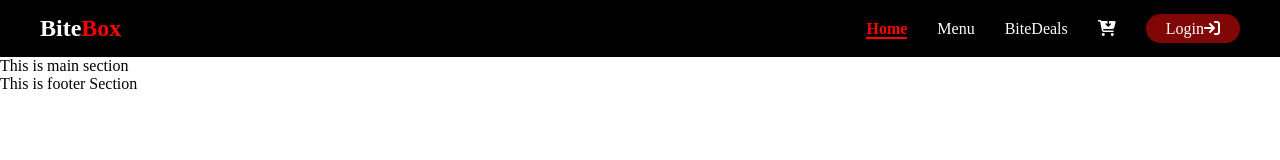
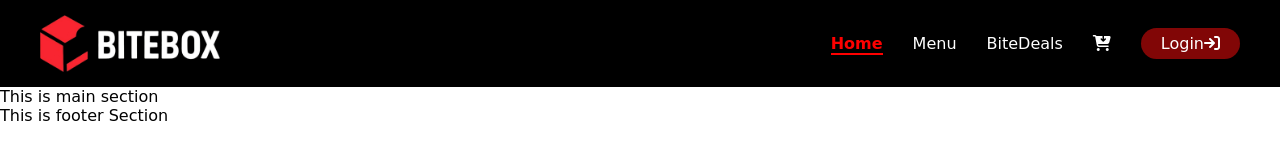
Before and after one commit to samikshakedare18/BiteBox, a plain HTML site: page index.html in a window 1280 px wide. Drawn offline with Linux system fonts and the light colour scheme.

Commit message:
Fourth Day Commit

```diff
--- a/index.html
+++ b/index.html
@@ -6,12 +6,14 @@
     <meta name="viewport" content="width=device-width, initial-scale=1.0">
     <title>BiteBox</title>
     <link href="style.css" rel="stylesheet">
+    <link rel="icon" type="image/x-icon" href="Images/favicon.ico"
 </head>
 <body>
     <header>
        <nav>
         <div>
-            <h2>Bite<span style="color:red">Box</span></h2>
+            <!--<h2>Bite<span style="color:red">Box</span></h2>-->
+            <img src="Images/LOGO (2).png" width="180px" >
             <ul>
                 <li><a href="home.html" class="active">Home</a></li>
                 <li><a href="menu.html">Menu</a></li>
--- a/style.css
+++ b/style.css
@@ -3,6 +3,7 @@
     margin: 0px;
     padding:0px;
    box-sizing: border-box;
+   font-family: "Shadows Into Light", cursive;
 }
 nav div{
     display:flex;
```
Also changed, not shown: Images/LOGO (2).png (added), Images/favicon.ico (added), Images/favicon_io/android-chrome-192x192.png (added), Images/favicon_io/android-chrome-512x512.png (added), Images/favicon_io/apple-touch-icon.png (added), Images/favicon_io/favicon-16x16.png (added), Images/favicon_io/favicon-32x32.png (added), Images/favicon_io/site.webmanifest (added), 1 other file.
